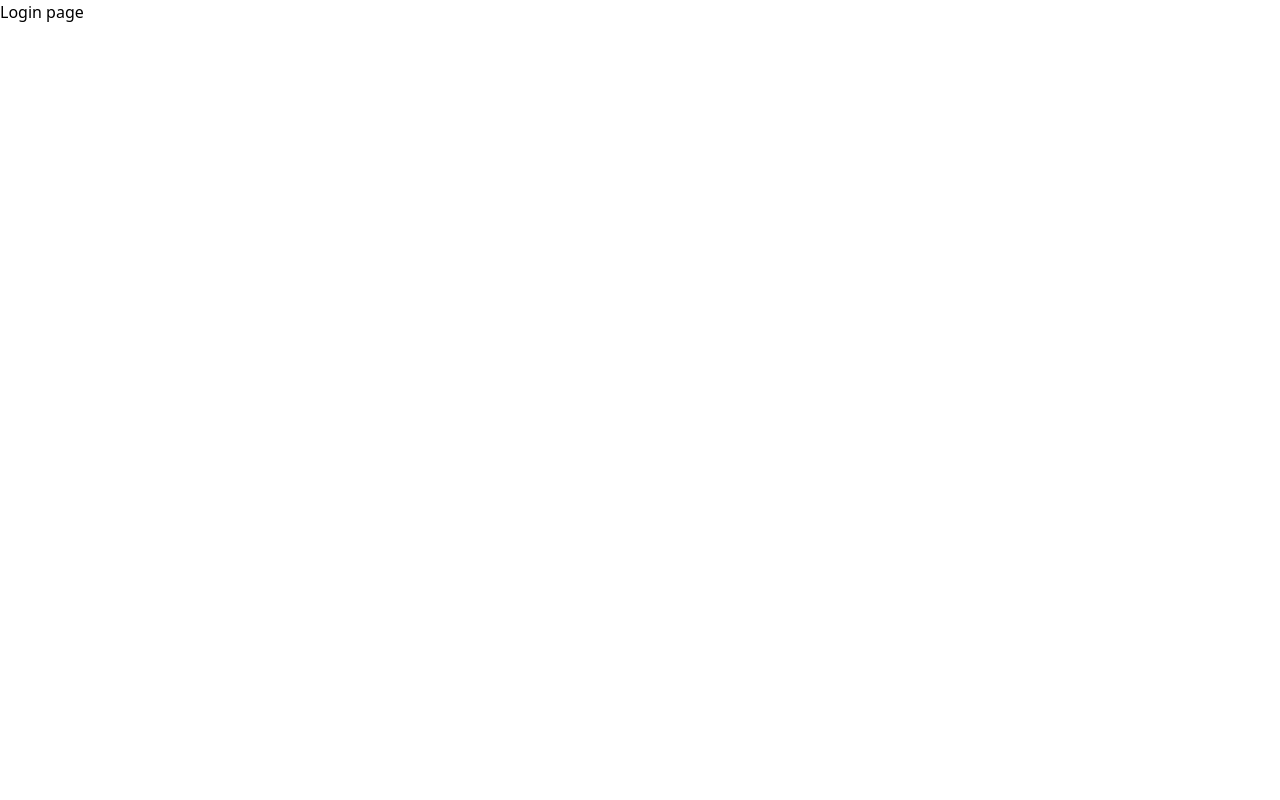
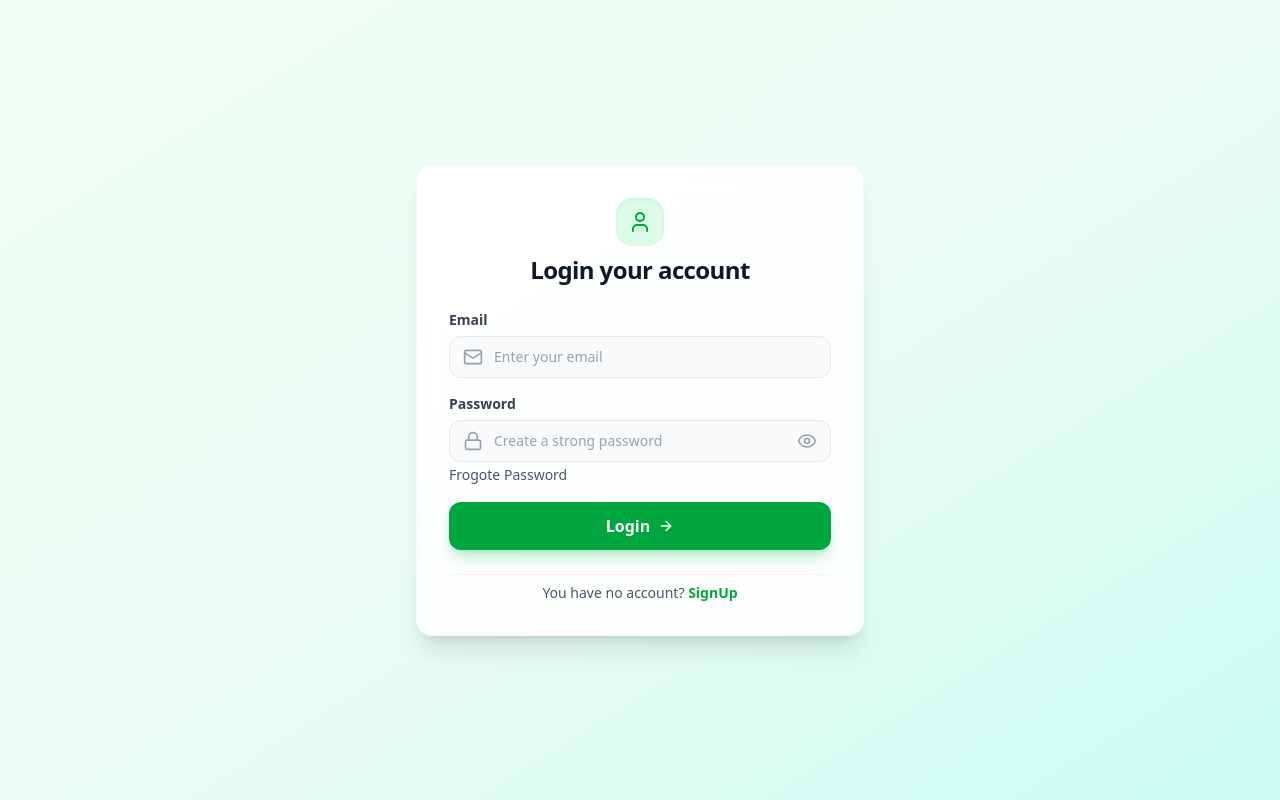
Before and after one commit to islammdsohan603/-MERN-Authentication-Frontend-code, a Next.js app: page /login in a window 1280 px wide. Built offline with nearby package versions, Linux system fonts and the light colour scheme; no server answers.

Commit message:
links adding

```diff
--- /dev/null
+++ b/src/app/(auth)/forgotepassword/page.jsx
@@ -0,0 +1,11 @@
+import React from 'react';
+
+const ForgotePassword = () => {
+  return (
+    <div>
+      <h1>ForgotePassword</h1>
+    </div>
+  );
+};
+
+export default ForgotePassword;
--- a/src/app/(auth)/login/page.jsx
+++ b/src/app/(auth)/login/page.jsx
@@ -1,9 +1,223 @@
-import React from 'react';
+'use client';
 
+import React, { useState } from 'react';
+import Link from 'next/link';
+import { motion } from 'framer-motion';
+import {
+  Eye,
+  EyeOff,
+  Mail,
+  User,
+  Lock,
+  Loader2,
+  ArrowRight,
+} from 'lucide-react';
+import axios, { Axios } from 'axios';
+import { toast } from 'react-toastify';
+import { useRouter } from 'next/navigation';
+
+// Reusable Input Field Component
+const InputField = ({
+  label,
+  type,
+  name,
+  placeholder,
+  value,
+  onChange,
+  icon: Icon,
+  isPassword = false,
+  showPassword = false,
+  togglePassword,
+}) => {
+  const inputType = isPassword ? (showPassword ? 'text' : 'password') : type;
+
+  return (
+    <div className="space-y-1.5 text-left">
+      <label className="text-sm font-semibold text-gray-700 block">
+        {label}
+      </label>
+      <div className="relative flex items-center">
+        {/* Left Icon */}
+        <div className="absolute left-3.5 text-gray-400 pointer-events-none">
+          <Icon className="w-5 h-5" />
+        </div>
+
+        {/* Input Field */}
+        <input
+          type={inputType}
+          name={name}
+          value={value}
+          onChange={onChange}
+          placeholder={placeholder}
+          required
+          className="w-full pl-11 pr-11 py-2.5 bg-gray-50 border border-gray-200 rounded-xl text-gray-800 placeholder-gray-400 focus:outline-none focus:ring-2 focus:ring-green-500/20 focus:border-green-600 transition-all duration-200 text-sm font-medium"
+        />
+
+        {/* Password Toggle Eye Icon */}
+        {isPassword && (
+          <button
+            type="button"
+            onClick={togglePassword}
+            className="absolute right-3.5 text-gray-400 hover:text-gray-600 transition-colors focus:outline-none"
+          >
+            {showPassword ? (
+              <EyeOff className="w-5 h-5" />
+            ) : (
+              <Eye className="w-5 h-5" />
+            )}
+          </button>
+        )}
+      </div>
+    </div>
+  );
+};
+
+// Main Signup Component
 const Login = () => {
+  const [showPassword, setShowPassword] = useState(false);
+  const [isLoading, setIsLoading] = useState(false);
+  const router = useRouter();
+
+  //  input state
+  const [formData, setFormData] = useState({
+    email: '',
+    password: '',
+  });
+
+  // input update
+  const handleChange = e => {
+    const { name, value } = e.target;
+    setFormData(prev => ({
+      ...prev,
+      [name]: value,
+    }));
+  };
+
+  const serverUrl = process.env.NEXT_PUBLIC_SERVER_URL;
+
+  const handleSubmit = async e => {
+    e.preventDefault();
+
+    try {
+      setIsLoading(true);
+      const res = await axios.post(`${serverUrl}/user/login`, formData, {
+        headers: {
+          'Content-Type': 'application/json',
+        },
+      });
+
+      if (res.data.success) {
+        router.refresh();
+        router.push('/');
+
+        toast.success(res.data.message);
+      } else {
+        toast.error(res.data.error);
+      }
+    } catch (error) {
+      console.log(error);
+    } finally {
+      setIsLoading(false);
+    }
+
+    setTimeout(() => {
+      setIsLoading(false);
+    }, 2000);
+  };
+
   return (
-    <div>
-      <h1>Login page</h1>
+    <div className="min-h-screen w-full bg-linear-to-br from-green-50 via-emerald-50 to-teal-100 flex items-center justify-center p-4 sm:p-6 md:p-8">
+      {/* Card Animation */}
+      <motion.div
+        initial={{ opacity: 0, y: 20 }}
+        animate={{ opacity: 1, y: 0 }}
+        transition={{ duration: 0.4, ease: 'easeOut' }}
+        className="w-full max-w-md bg-white/90 backdrop-blur-md rounded-2xl shadow-xl border border-green-100/50 p-8 space-y-6"
+      >
+        {/* Header */}
+        <div className="text-center space-y-2">
+          <motion.div
+            initial={{ scale: 0.8, opacity: 0 }}
+            animate={{ scale: 1, opacity: 1 }}
+            transition={{ delay: 0.1, duration: 0.3 }}
+            className="inline-flex items-center justify-center w-12 h-12 rounded-2xl bg-green-100 text-green-600 mb-2 shadow-inner"
+          >
+            <User className="w-6 h-6" />
+          </motion.div>
+          <h1 className="text-2xl font-bold text-gray-900 tracking-tight">
+            Login your account
+          </h1>
+        </div>
+
+        {/* Form */}
+        <form onSubmit={handleSubmit} className="space-y-4">
+          <InputField
+            label="Email"
+            type="email"
+            name="email"
+            value={formData.email}
+            onChange={handleChange}
+            placeholder="Enter your email"
+            icon={Mail}
+          />
+
+          <div>
+            <InputField
+              label="Password"
+              type="password"
+              name="password"
+              value={formData.password}
+              onChange={handleChange}
+              placeholder="Create a strong password"
+              icon={Lock}
+              isPassword
+              showPassword={showPassword}
+              togglePassword={() => setShowPassword(!showPassword)}
+            />
+
+            <Link
+              href={'/forgotepassword'}
+              className="text-sm text-gray-600 cursor-pointer font-medium hover:underline"
+            >
+              Frogote Password
+            </Link>
+          </div>
+
+          {/* Submit Button */}
+          <motion.button
+            whileHover={{ scale: 1.01 }}
+            whileTap={{ scale: 0.99 }}
+            type="submit"
+            disabled={isLoading}
+            className="w-full cursor-pointer py-3 px-4 bg-green-600 hover:bg-green-700 text-white font-semibold rounded-xl shadow-lg shadow-green-600/25 focus:outline-none focus:ring-2 focus:ring-green-500 focus:ring-offset-2 transition-all duration-200 flex items-center justify-center gap-2 disabled:opacity-75 disabled:cursor-not-allowed mt-2"
+          >
+            {isLoading ? (
+              <>
+                <Loader2 className="w-5 h-5 animate-spin" />
+                <span>Login account...</span>
+              </>
+            ) : (
+              <>
+                <span>Login</span>
+                <ArrowRight className="w-4 h-4" />
+              </>
+            )}
+          </motion.button>
+        </form>
+
+        {/* Footer Link */}
+        <div className="text-center pt-2 border-t border-gray-100">
+          <p className="text-sm text-gray-600">
+            You have no account?{' '}
+            <Link
+              href="/signup"
+              className="font-semibold text-green-600 hover:text-green-700 transition-colors underline-offset-4 hover:underline"
+            >
+              SignUp
+            </Link>
+          </p>
+        </div>
+      </motion.div>
     </div>
   );
 };
--- a/src/app/(auth)/signup/page.jsx
+++ b/src/app/(auth)/signup/page.jsx
@@ -112,6 +112,8 @@ const Signup = () => {
         router.push('/verifyemail');
 
         toast.success(res.data.message);
+      } else {
+        toast.error(res.data.error);
       }
     } catch (error) {
       console.log(error);
--- a/src/app/page.js
+++ b/src/app/page.js
@@ -5,7 +5,7 @@ import Image from "next/image";
 export default function Home() {
   return (
     <div>
-      <h1>Authntication</h1>
+      <h1 className="text-2xl text-center font-bold mt-10">Next.js is Runnig</h1>
     </div>
   )
 }
```
